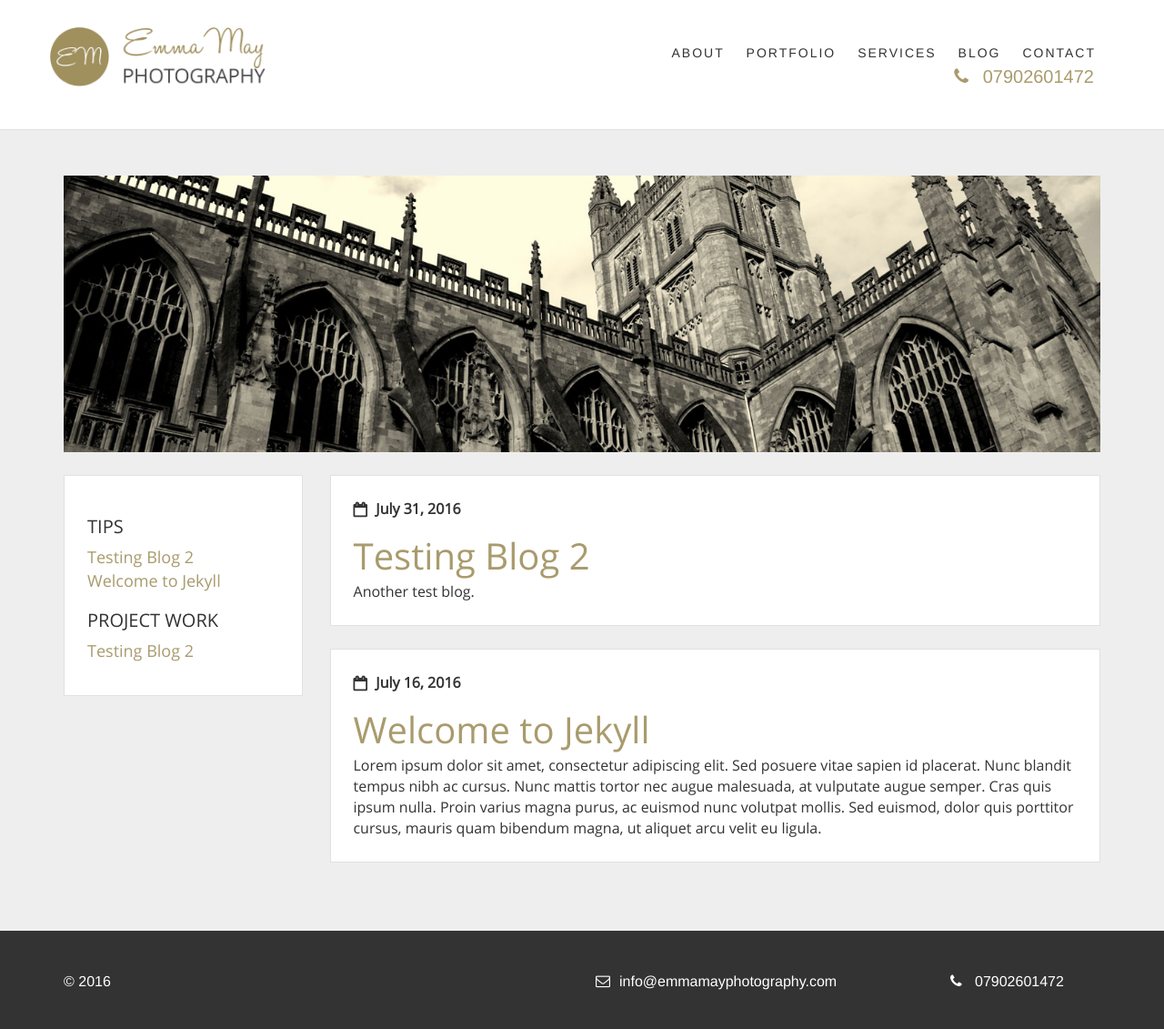
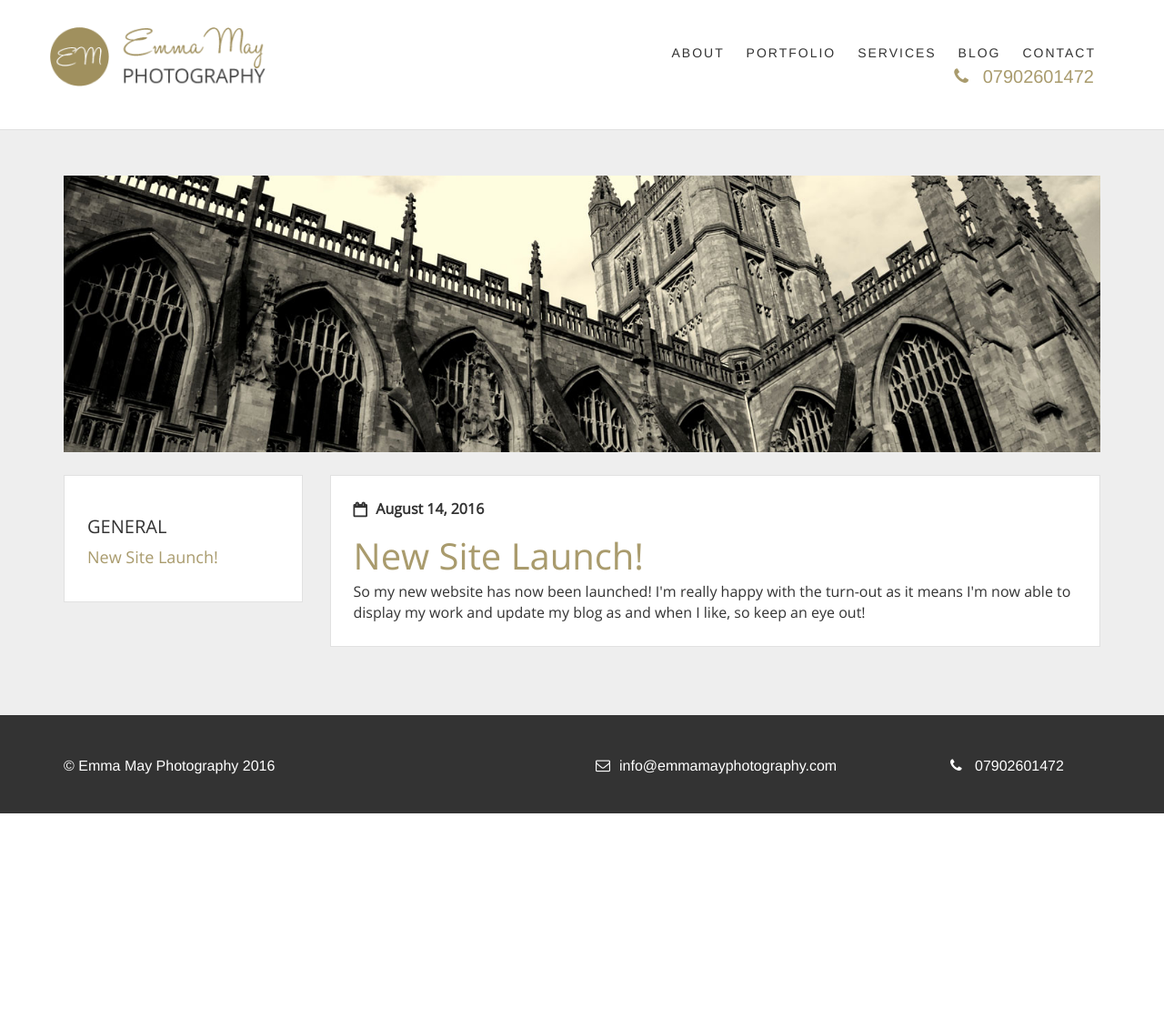
Before and after one commit to lilrooness/franhaines.github.io, a Jekyll site: the page built from blog.html, in a window 1280 px wide. Shown: the whole page at 91% size. Built offline with Jekyll 4.4.1, drawn with Linux system fonts in a browser that asks for light colours; after the commit the page ends 900 px from its top, so only the background shows below that.

Commit message:
Last content changes from client.

```diff
--- a/_config.yml
+++ b/_config.yml
@@ -1,5 +1,12 @@
+# Welcome to Jekyll!
+#
+# This config file is meant for settings that affect your whole blog, values
+# which you are expected to set up once and rarely need to edit after that.
+# For technical reasons, this file is *NOT* reloaded automatically when you use
+# 'jekyll serve'. If you change this file, please restart the server process.
+
 # Site settings
-site: Emma May Photography
+title: Emma May Photography
 email: info@emmamayphotography.com
 description:
 baseurl: "" # the subpath of your site, e.g. /blog
--- a/_includes/footer.html
+++ b/_includes/footer.html
@@ -3,7 +3,7 @@
     <div class="row">
       <div class="col-md-6 col-sm-12">
         <ul class="list-style-none">
-          <li>&copy; {{ site.title }} 2016</li>
+          <li>&copy; Emma May Photography 2016</li>
         </ul>
       </div>
       <div class="col-md-4 col-sm-12">
--- a/_includes/head.html
+++ b/_includes/head.html
@@ -4,7 +4,8 @@
   <meta name="viewport" content="width=device-width, initial-scale=1">
 
   <title>Emma May Photography: Wedding and Event photography in Bath | {{ site.title }}</title>
-  <meta name="description" content="{% if page.excerpt %}{{ page.excerpt | strip_html | strip_newlines | truncate: 160 }}{% else %}{{ site.description }}{% endif %}">
+  <meta name="description" content="Photography based in Bath, Bristol, Gloucestershire and Worcestershire. Event and wedding photography for reasonable prices.">
+  <meta name="keywords" content="Photography, Photographer, Bath Photography, Bath Photographer, Wedding Photographer Bath, Event Photographer Bath, Bristol Photographer">
 
   <link rel="stylesheet" href="{{ "/assets/css/main.css" | prepend: site.baseurl }}">
   <link rel="stylesheet" href="/libs/bootstrap/dist/css/bootstrap.min.css">
--- a/_posts/2016-07-16-welcome-to-jekyll.markdown
+++ /dev/null
@@ -1,33 +0,0 @@
----
-layout: post
-title:  "Welcome to Jekyll"
-date:   2016-07-16 12:57:04 +0100
-categories: jekyll update
-categories:
-  - Tips
-
-img: image_name
-intro: Lorem ipsum dolor sit amet, consectetur adipiscing elit. Sed posuere vitae sapien id placerat. Nunc blandit tempus nibh ac cursus. Nunc mattis tortor nec augue malesuada, at vulputate augue semper. Cras quis ipsum nulla. Proin varius magna purus, ac euismod nunc volutpat mollis. Sed euismod, dolor quis porttitor cursus, mauris quam bibendum magna, ut aliquet arcu velit eu ligula.
----
-
-## Testing Blog because you know...
-
-You’ll find this post in your `_posts` directory. Go ahead and edit it and re-build the site to see your changes. You can rebuild the site in many different ways, but the most common way is to run `jekyll serve`, which launches a web server and auto-regenerates your site when a file is updated.
-
-To add new posts, simply add a file in the `_posts` directory that follows the convention `YYYY-MM-DD-name-of-post.ext` and includes the necessary front matter. Take a look at the source for this post to get an idea about how it works.
-
-Jekyll also offers powerful support for code snippets:
-
-{% highlight ruby %}
-def print_hi(name)
-  puts "Hi, #{name}"
-end
-print_hi('Tom')
-#=> prints 'Hi, Tom' to STDOUT.
-{% endhighlight %}
-
-Check out the [Jekyll docs][jekyll-docs] for more info on how to get the most out of Jekyll. File all bugs/feature requests at [Jekyll’s GitHub repo][jekyll-gh]. If you have questions, you can ask them on [Jekyll Talk][jekyll-talk].
-
-[jekyll-docs]: http://jekyllrb.com/docs/home
-[jekyll-gh]:   https://github.com/jekyll/jekyll
-[jekyll-talk]: https://talk.jekyllrb.com/
--- a/_posts/2016-07-31-blog-test.markdown
+++ /dev/null
@@ -1,19 +0,0 @@
----
-layout: post
-title:  "Testing Blog 2"
-date:   2016-07-31 12:57:04 +0100
-categories: jekyll update
-categories:
-  - Tips
-  - Project Work
-
-img: image_name
-intro: Another test blog.
----
-## Another test blog.
-
-Lorem ipsum dolor sit amet, consectetur adipiscing elit. Aenean mollis venenatis tortor, non fermentum lacus facilisis id. Fusce eu ultrices nulla. Etiam ante lacus, feugiat quis tellus eget, ullamcorper posuere risus. Nunc in elit dolor. Maecenas pharetra risus vitae neque ullamcorper tristique. Sed volutpat pretium neque, sit amet mattis magna consequat a. Ut id tempor leo. Suspendisse id tristique nibh. Vestibulum eget orci a risus condimentum accumsan. Morbi maximus libero eu nisl commodo, vel tempor quam venenatis. Nulla sit amet scelerisque mauris, iaculis lacinia leo. Curabitur vel lacinia sem. Praesent egestas tortor eleifend nisl pellentesque vulputate. Suspendisse pulvinar, lectus non dignissim rutrum, lacus neque laoreet neque, a lobortis nisl lorem in tortor.
-
-In tempus lorem massa, nec consequat quam commodo eu. Aenean augue magna, consequat ut congue et, aliquam in massa. Mauris posuere in libero eu ornare. Etiam dignissim enim at tempus ullamcorper. Morbi ac dictum leo. Suspendisse potenti. In pulvinar sapien eget sem laoreet, non rhoncus mauris ullamcorper. Nunc lobortis massa id purus aliquam vehicula.
-
-Proin in sem ultricies, convallis sapien et, consequat lorem. Curabitur fermentum ex vel justo sollicitudin tempus. Sed sed semper leo, non vestibulum lacus. Suspendisse at urna euismod, faucibus elit ut, sollicitudin libero. Fusce ut sagittis mauris. Nullam id mauris mattis augue commodo dapibus. Sed ut libero accumsan, volutpat turpis eu, elementum turpis. Integer ac blandit eros. Integer turpis lectus, venenatis vel dolor sed, viverra rutrum elit. Ut facilisis at arcu ac aliquet. Vestibulum sollicitudin rutrum enim. Pellentesque aliquam augue ligula. Integer mi tellus, elementum ut condimentum et, sagittis sed lacus. Aliquam dictum tempus convallis. In pulvinar tincidunt orci id sollicitudin. In luctus velit tellus.
--- /dev/null
+++ b/_posts/2016-08-14-new-site-launch.markdown
@@ -0,0 +1,20 @@
+---
+layout: post
+title:  "New Site Launch!"
+date:   2016-08-14 12:57:04 +0100
+categories:
+  - General
+
+intro: So my new website has now been launched! I'm really happy with the turn-out as it means I'm now able to display my work and update my blog as and when I like, so keep an eye out!
+---
+
+## Welcome to my New Website!
+
+So my new website has now been launched! This website has been designed and developed by Fran Haines who has worked to get across my own style and brand. I'm really happy with the turn-out as it means I'm now able to display my work and update my blog as and when I like, so keep an eye out!
+
+If you have any feedback or have questions about advice for photography in general, comment them and I will write posts giving my best tips and advice. A photography advice section is for sure going to be something I work on.
+
+Let me know what you think of the new site in the comments section.
+
+Best Wishes,
+Emma
```
Also changed, not shown: about.md (line endings or trailing spaces).
